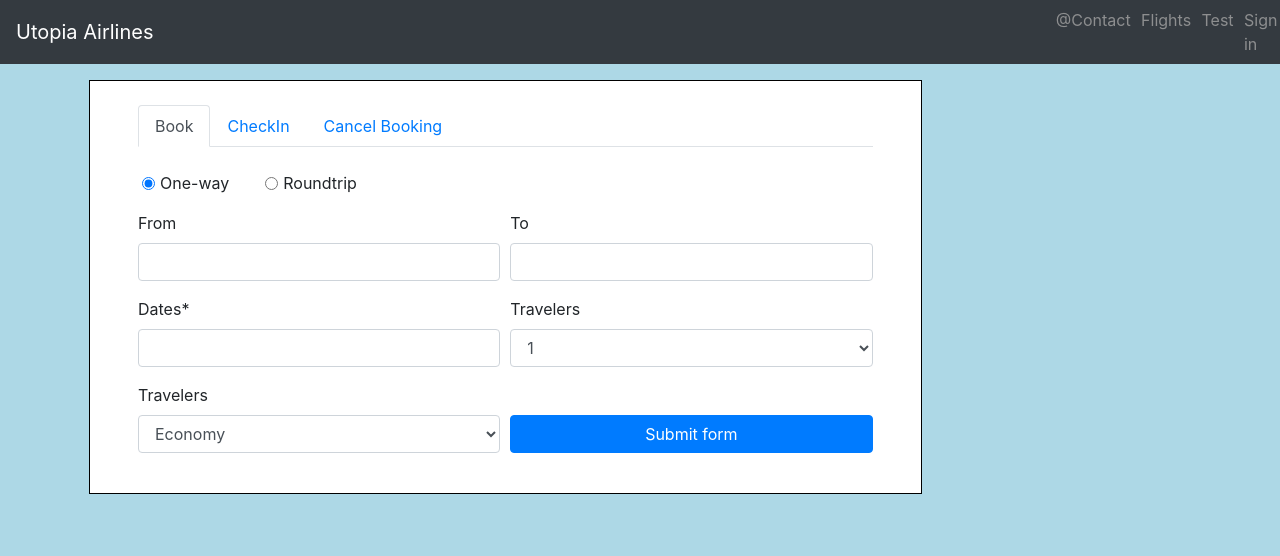
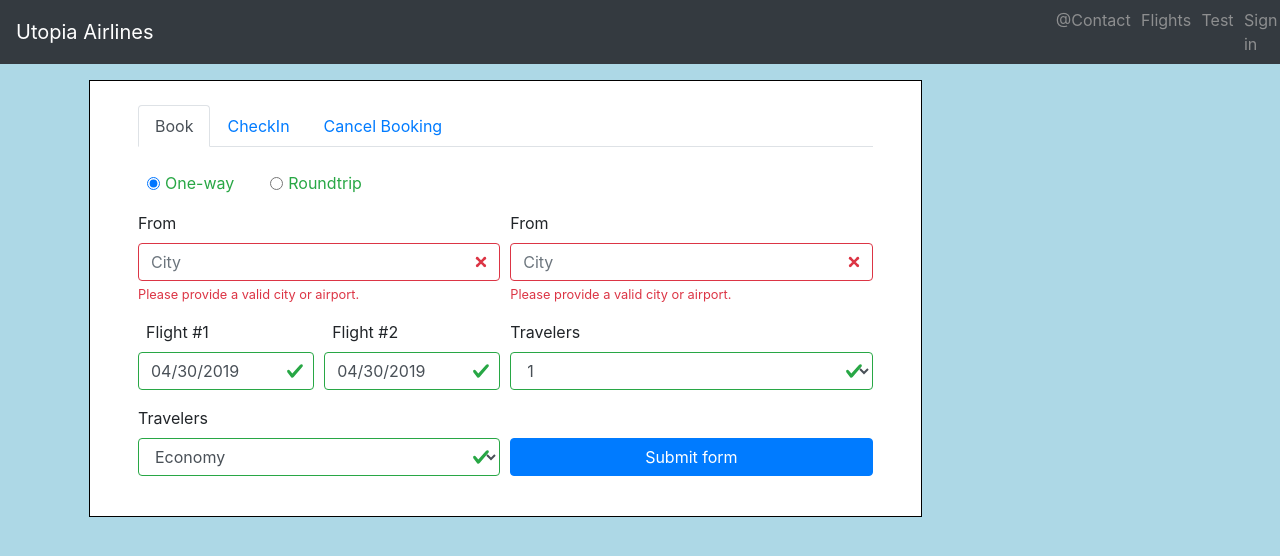
Before and after one commit to KillOKCHOK/utopiawebapp, a React (Create React App) app: page / in a window 1280 px wide. Shown: the top 556 px of the page. Built offline with nearby package versions, Linux system fonts and the light colour scheme.

Commit message:
added datepicker and basic form-validation

```diff
--- a/package.json
+++ b/package.json
@@ -8,7 +8,7 @@
     "query-string": "^6.4.2",
     "react": "^16.8.6",
     "react-bootstrap": "^1.0.0-beta.8",
-    "react-bootstrap-date-picker": "^5.1.0",
+    "react-datepicker": "^2.5.0",
     "react-dom": "^16.8.6",
     "react-redux": "^7.0.2",
     "react-router-dom": "^5.0.0",
--- a/src/components/OrderComponent/OrdersComponent.jsx
+++ b/src/components/OrderComponent/OrdersComponent.jsx
@@ -1,17 +1,12 @@
 import React from 'react';
 
 import {Table} from "react-bootstrap";
-
-
-
 
 class OrdersComponent extends React.Component {
     constructor(props) {
         super(props);
         this.state = {  };
     }
-
-
 
     render() {
 
--- a/src/components/SearchFlightComponents/SearchFlightForm.jsx
+++ b/src/components/SearchFlightComponents/SearchFlightForm.jsx
@@ -1,16 +1,66 @@
 import React from 'react';
+import {Form,Col,Button,Row} from "react-bootstrap";
+import {connect} from "react-redux";
+import{login,logout} from '../../store/actions/mockLoginAction';
+import{testvalidation} from '../../store/actions/formValidationActions';
+import DatePicker from "react-datepicker";
+import "react-datepicker/dist/react-datepicker.css";
 
-import {Form,Col,Button,Row} from "react-bootstrap";
 
-let SearchFlightForm = (props) =>{
+class SearchFlightForm extends React.Component {
+
+    oneWayTripType = false;
+
+    componentDidMount=()=>{
+        this.oneWayTripType = document.getElementById('formHorizontalRadios1').checked;
+        console.log(this.oneWayTripType);
+    }
+
+    handleDateChange=(e)=>{
+        console.log(Date(e).toISO);
+    }
+
+    tripTypeChange = () => {
+        console.log(document.getElementById('formHorizontalRadios1').checked);
+        this.oneWayTripType = document.getElementById('formHorizontalRadios1').checked;
+        return null;
+    }
+
+    handleSubmit = (event) => {
+        const form = event.currentTarget;
+        // alert(form.formOneOrRoundId);
+        // console.log(form.formHorizontalRadios.checked);
+        // console.log(form.formHorizontalRadios1.checked);
+        if (form.checkValidity() === false) {
+          event.preventDefault();
+          event.stopPropagation();
+        //   this.props.testvalidate({ validated: true });
+        }else{
+          event.preventDefault();
+          event.stopPropagation();
+          let fromCity = form.formGridCity1.value;
+          let toCity = form.toGridCity2.value;
+          this.oneWayTripType = form.formHorizontalRadios1.checked;
+        //   user.fname = event.currentTarget.validationCustom01.value;
+        //   user.lname = event.currentTarget.validationCustom02.value;
+        //   user.username = event.currentTarget.validationCustomUsername.value;
+        //   this.props.history.push('/flights');
+        //   this.props.testvalidate({ validated: false });
+      }
+  };
+
+  render(){
 
     return(
-        <div>
-        <Form>
+        <Form
+            noValidate
+            validated={true}
+            onSubmit={e => this.handleSubmit(e)}>
         <br/>
-            <Form.Row>
-                <Form.Group as={Row}>
-                        <Form.Check
+                <Form.Group as={Row} controlId="formOneOrRoundId">
+                        {/* <Form.Label>One-way</Form.Label> */}
+                        {/* <Form.Control as="checkbox"></Form.Control> */}
+                        <Form.Check onClick={e=>this.tripTypeChange(e)}
                         className="px-4"
                         inline
                         type="radio"
@@ -19,35 +69,85 @@ let SearchFlightForm = (props) =>{
                         name="formHorizontalRadios"
                         id="formHorizontalRadios1"
                         />
-                        <Form.Check
+                        <Form.Check onClick={e=>this.tripTypeChange(e)}
                         inline
                         type="radio"
                         label="Roundtrip"
                         name="formHorizontalRadios"
                         id="formHorizontalRadios2"
                         />
+
+                </Form.Group>
+
+            <Form.Row>
+                <Form.Group as={Col} controlId="formGridCity1">
+                    <Form.Label>From</Form.Label>
+                    <Form.Control type="text" placeholder="City" required />
+                    <Form.Control.Feedback type="invalid">
+                        Please provide a valid city or airport.
+                    </Form.Control.Feedback>
+                </Form.Group>
+
+                <Form.Group as={Col} controlId="toGridCity2">
+                <Form.Label>From</Form.Label>
+                    <Form.Control type="text" placeholder="City" required />
+                    <Form.Control.Feedback type="invalid">
+                        Please provide a valid city or airport.
+                    </Form.Control.Feedback>
                 </Form.Group>
             </Form.Row>
 
-            <Form.Row>
-                <Form.Group as={Col} controlId="formGridCity">
-                    <Form.Label>From</Form.Label>
-                    <Form.Control></Form.Control>
+
+                {this.oneWayTripType?
+                (<Form.Row>
+                    <Form.Group as={Col} md="6" controlId="formGridDate">
+                        <Form.Label >Flight Date</Form.Label>
+                        <br/>
+                        <DatePicker className="text-center form-control mydatepickerClass"
+                            selected={new Date()}
+                            onChange={this.handleDateChange}
+                            required
+                        />
+                    </Form.Group>
+                    <Form.Group as={Col} md="6" controlId="formGridCity">
+                        <Form.Label>Travelers</Form.Label>
+                        <Form.Control as="select">
+                        <option>1</option>
+                        <option>2</option>
+                        <option>3</option>
+                        <option>4</option>
+                        <option>5</option>
+                        <option>6</option>
+                        <option>7</option>
+                        <option>8</option>
+                        </Form.Control>
+                    </Form.Group>
+                </Form.Row>)
+                :
+                (<Form.Row>
+                <Form.Group as={Col} md="3" controlId="formGridDate">
+                    <Form.Label className="px-2 pr-3">Flight #1</Form.Label>
+                    <DatePicker className="form-control mydatepickerClass"
+                            selected={new Date()}
+                            onChange={this.handleDateChange}
+                            required
+                        />
+                    <Form.Control.Feedback type="invalid">
+                        Please provide flight date.
+                    </Form.Control.Feedback>
                 </Form.Group>
-
-                <Form.Group as={Col} controlId="formGridCity">
-                    <Form.Label>To</Form.Label>
-                    <Form.Control ></Form.Control>
+                <Form.Group as={Col} md="3" controlId="formGridDate">
+                    <Form.Label className="px-2 pr-3">Flight #2</Form.Label>
+                    <DatePicker className=" form-control mydatepickerClass"
+                            selected={new Date()}
+                            onChange={this.handleDateChange}
+                            required
+                        />
+                    <Form.Control.Feedback type="invalid">
+                        Please provide flight date.
+                    </Form.Control.Feedback>
                 </Form.Group>
-            </Form.Row>
-
-            <Form.Row>
-                <Form.Group as={Col} controlId="formGridDate">
-                    <Form.Label>Dates*</Form.Label>
-                    <Form.Control></Form.Control>
-                </Form.Group>
-
-                <Form.Group as={Col} controlId="formGridCity">
+                <Form.Group as={Col} md="6" controlId="formGridCity">
                     <Form.Label>Travelers</Form.Label>
                     <Form.Control as="select">
                     <option>1</option>
@@ -60,7 +160,10 @@ let SearchFlightForm = (props) =>{
                     <option>8</option>
                     </Form.Control>
                 </Form.Group>
-            </Form.Row>
+            </Form.Row>)
+                }
+
+
             <Form.Row>
             <Form.Group as={Col} >
                     <Form.Label>Travelers</Form.Label>
@@ -68,7 +171,6 @@ let SearchFlightForm = (props) =>{
                         <option>Economy</option>
                         <option>Premium Economy</option>
                         <option>Business or First</option>
-
                     </Form.Control>
             </Form.Group>
             <Form.Group as={Col} >
@@ -78,9 +180,22 @@ let SearchFlightForm = (props) =>{
             </Form.Row>
 
         </Form>
+    );
+    }
+}
 
-        </div>
-    );
+const mapStateToProps = (state)=>{
+    return{
+      user:state.auth.user,
+      validated:state.testvalid.testValidation,
+    }
+  }
 
-}
-export default SearchFlightForm;
+  const mapDispatchToProps = (dispatch)=>{
+    return{
+      logout:()=>{dispatch(logout())},
+      login:(user)=>{dispatch(login(user))},
+      testvalidate:(val)=>{dispatch(testvalidation(val))}
+    }
+  }
+export default connect(mapStateToProps,mapDispatchToProps)(SearchFlightForm);
--- a/src/pages/FormToTry.jsx
+++ b/src/pages/FormToTry.jsx
@@ -34,7 +34,7 @@ class FormToTry extends React.Component {
 
         // console.log({user:user});
         // console.log(this.props);
-        this.props.history.push('/home');
+        this.props.history.push('/');
         // alert("VALIDATED");
         // console.log("VALIDATED");
         this.props.testvalidate({ validated: false });
--- a/src/styles/style.css
+++ b/src/styles/style.css
@@ -53,3 +53,17 @@ nav>div>div>a:hover
      text-decoration:none;
      cursor:pointer;
 }
+
+.mydatepickerClass{
+    margin-right: 0;
+    margin-left: 0;
+    width: 100%         !important;
+}
+
+.react-datepicker-wrapper{
+    width: 100%         !important;
+}
+
+.react-datepicker__input-container{
+    width: 100%         !important;
+}
```
Also changed, not shown: 1 other file (tests, documents, lock files or other folders).
